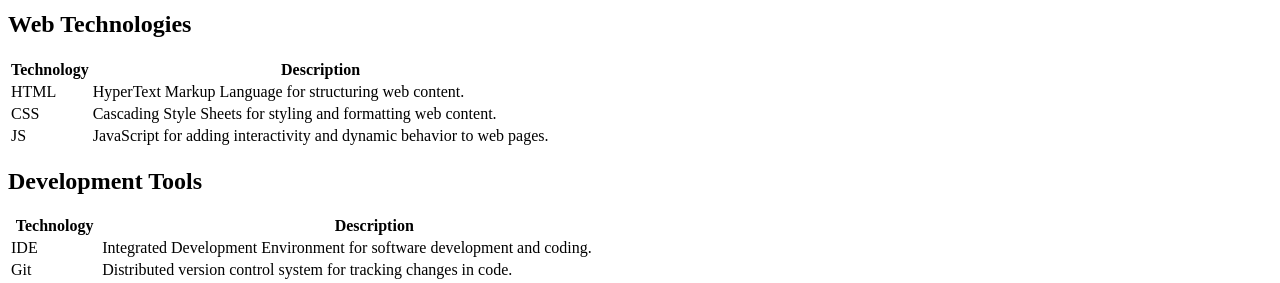
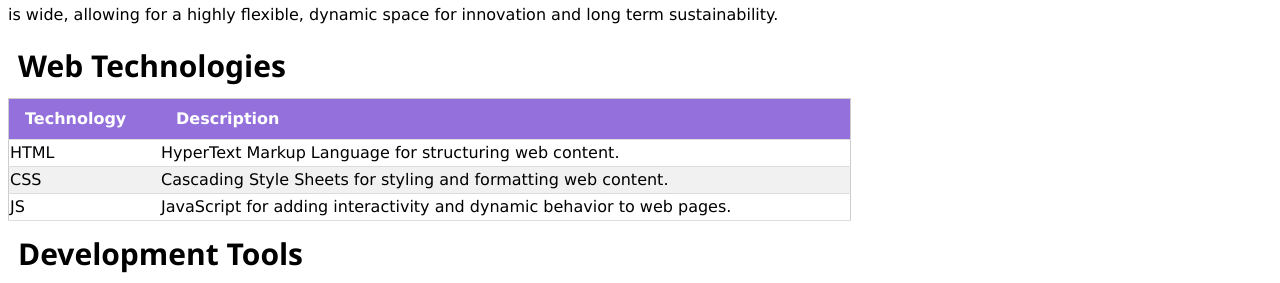
Before and after one commit to yogeash-nehra/ISCG6420, a plain HTML site: page index.html in a window 1280 px wide. Shown: the part 791-1074 px from the top of the page. Drawn offline with Linux system fonts and the light colour scheme.

Commit message:
Semi Complete
A few bits of CSS remain to be completed.

```diff
--- a/index.html
+++ b/index.html
@@ -4,6 +4,7 @@
         <meta charset="UTF-8">
         <meta name="viewport" content="width=device-width, initial-scale=1.0">
         <title> My First Website ISCG6420</title>
+        <link rel="stylesheet" href="style.css">
     </head>
 <body>
     <div class="content">
--- /dev/null
+++ b/style.css
@@ -0,0 +1,71 @@
+html{
+    box-sizing: border-box;
+}
+
+*,*::before, *::after{
+    box-sizing: inherit;
+}
+html, body{
+    font-family: Verdana, Geneva, Tahoma, sans-serif;
+    font-size: 16px;
+    line-height: 1.5;
+}
+
+body{
+    float: left;
+}
+h1{
+    font-size: 36px;
+}
+h2{
+    font-size: 30px;
+}
+h3{
+    font-size: 24px;
+}
+
+h1,h2,h3{
+    font-family: 'Segoe UI', Tahoma, Geneva, Verdana, sans-serif;
+    font-weight: 4000;
+    margin: 10px;
+}
+.content{
+    float: left;
+    width: 66.6666%;
+}
+.sidebar{
+    float: left;
+    width: 33.3333%;
+}
+.image-large{
+    display: block;
+    margin-left: auto;
+    margin-right: auto;
+    border-radius: 25px;
+}
+table {
+    border: 1px solid #ccc;
+    border-collapse: collapse;
+    border-spacing: 0;
+    width: 100%;
+    display: table;
+}
+thead {
+    color: #fff;
+    background-color: mediumpurple;
+}
+tr {
+    border-bottom: 1px solid #ddd;
+}
+th {
+    padding: 8px 8px 8px 16px;
+    display: table-cell;
+    text-align: left;
+    vertical-align: top;
+}
+th.third {
+    width: 33.3333%;
+}
+tbody tr:nth-child(even) {
+    background-color: #f1f1f1;
+}
```
